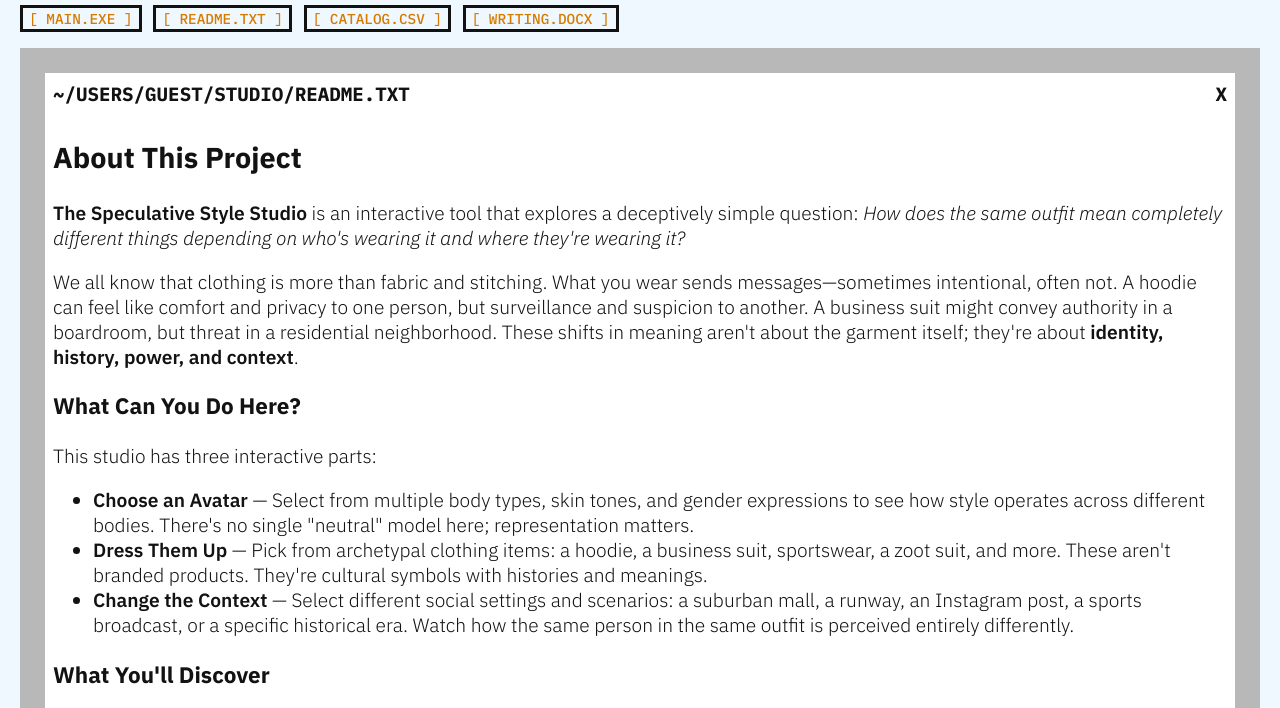
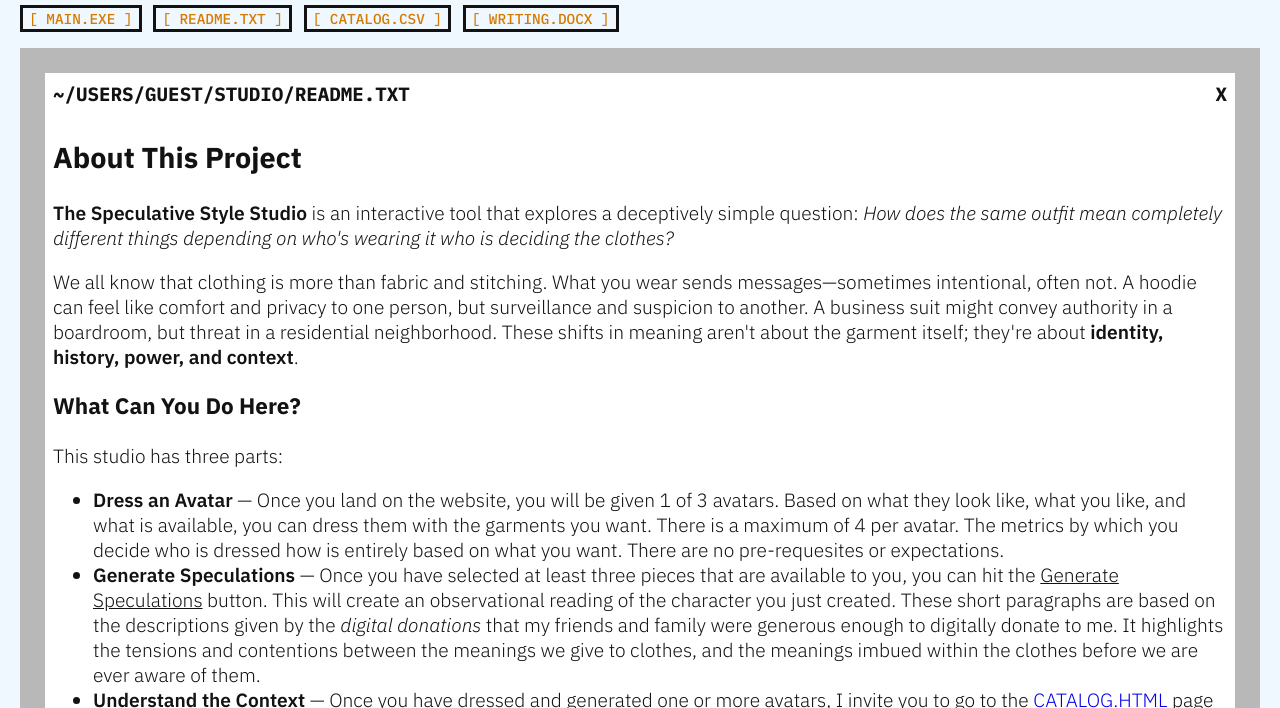
Before and after one commit to trist-nko/speculative-studio, a website: page pages/readme.html in a window 1280 px wide. Shown: the part 89-797 px from the top of the page. Drawn offline with Linux system fonts and the light colour scheme; files whose address does not match are found by name.

Commit message:
changed readme file

```diff
--- a/pages/readme.html
+++ b/pages/readme.html
@@ -47,7 +47,7 @@
               tool that explores a deceptively simple question:
               <em
                 >How does the same outfit mean completely different things
-                depending on who's wearing it and where they're wearing it?</em
+                depending on who's wearing it who is deciding the clothes?</em
               >
             </p>
 
@@ -63,27 +63,38 @@
 
             <h3>What Can You Do Here?</h3>
 
-            <p>This studio has three interactive parts:</p>
+            <p>This studio has three parts:</p>
 
             <ul>
               <li>
-                <strong>Choose an Avatar</strong> — Select from multiple body
-                types, skin tones, and gender expressions to see how style
-                operates across different bodies. There's no single "neutral"
-                model here; representation matters.
+                <strong>Dress an Avatar</strong> — Once you land on the website,
+                you will be given 1 of 3 avatars. Based on what they look like,
+                what you like, and what is available, you can dress them with
+                the garments you want. There is a maximum of 4 per avatar. The
+                metrics by which you decide who is dressed how is entirely based
+                on what you want. There are no pre-requesites or expectations.
               </li>
               <li>
-                <strong>Dress Them Up</strong> — Pick from archetypal clothing
-                items: a hoodie, a business suit, sportswear, a zoot suit, and
-                more. These aren't branded products. They're cultural symbols
-                with histories and meanings.
+                <strong>Generate Speculations</strong> — Once you have selected
+                at least three pieces that are available to you, you can hit the
+                <u>Generate Speculations</u> button. This will create an
+                observational reading of the character you just created. These
+                short paragraphs are based on the descriptions given by the
+                <i>digital donations</i> that my friends and family were
+                generous enough to digitally donate to me. It highlights the
+                tensions and contentions between the meanings we give to
+                clothes, and the meanings imbued within the clothes before we
+                are ever aware of them.
               </li>
               <li>
-                <strong>Change the Context</strong> — Select different social
-                settings and scenarios: a suburban mall, a runway, an Instagram
-                post, a sports broadcast, or a specific historical era. Watch
-                how the same person in the same outfit is perceived entirely
-                differently.
+                <strong>Understand the Context</strong> — Once you have dressed
+                and generated one or more avatars, I invite you to go to the
+                <a href="catalog.html" id="catalog-link">CATALOG.HTML</a> page
+                to read the context given to these donations. It will help you
+                understand the speculations generated about you and the
+                character you created. It will also allow you to maybe choose
+                different clothing items in the future based on how you related
+                to the description of an item.
               </li>
             </ul>
 
```
